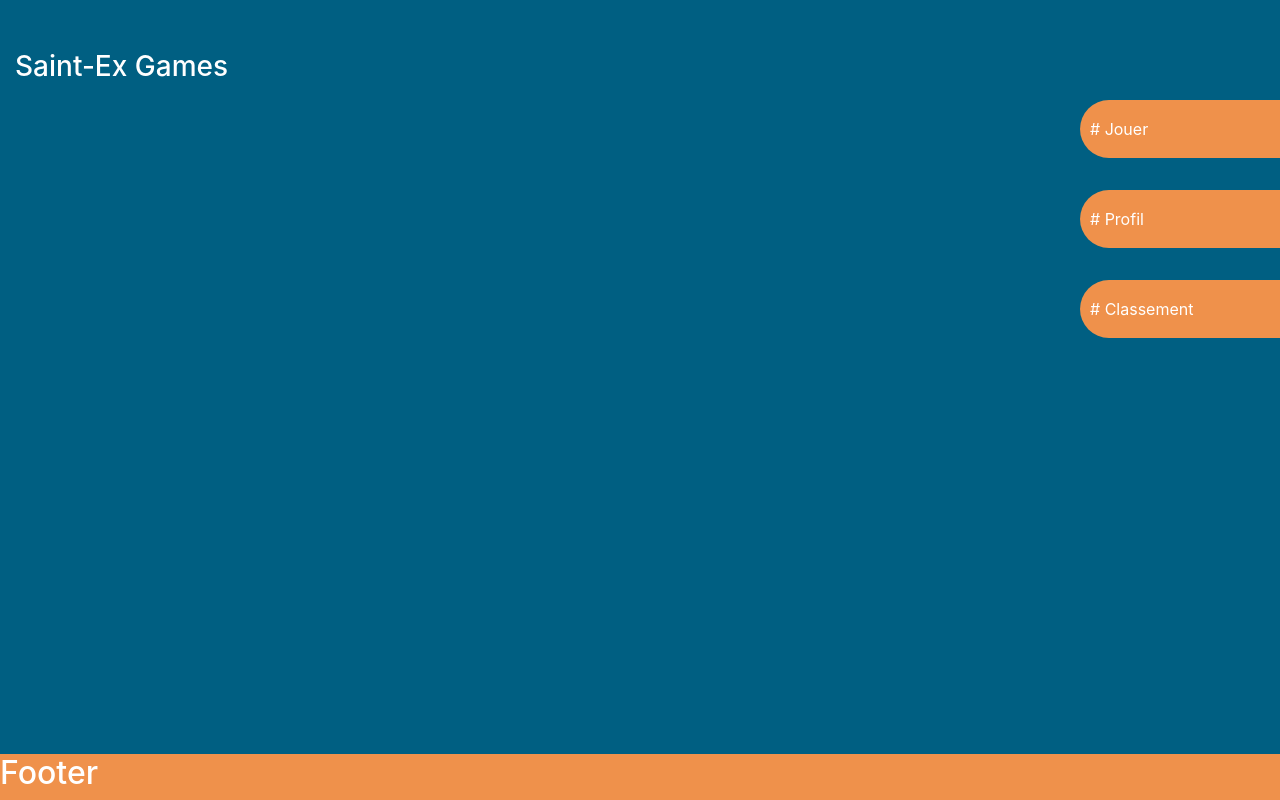
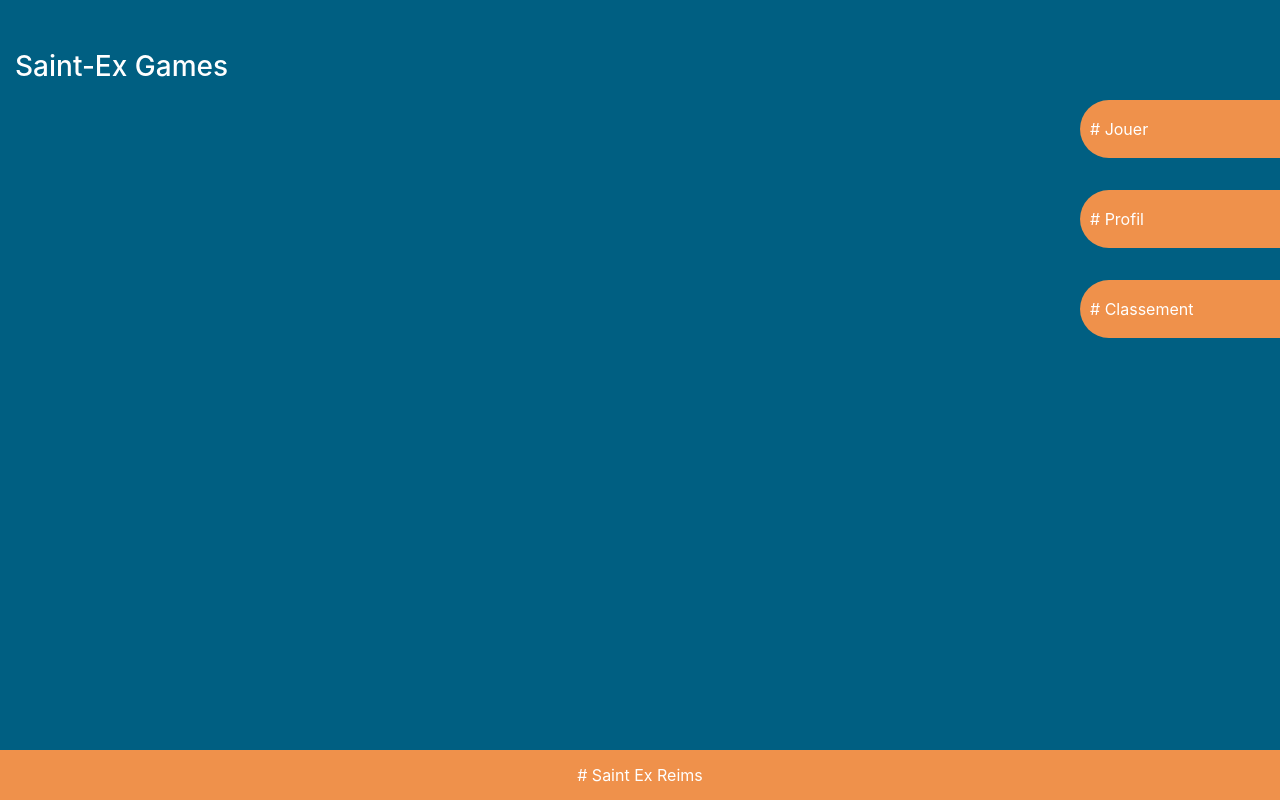
Before and after one commit to WildCodeSchool/reims-0918-js-hackathon-2-ffm, a React (Create React App) app in the folder front/: page / in a window 1280 px wide. Built offline with nearby package versions, Linux system fonts and the light colour scheme.

Commit message:
modify footer

```diff
--- a/front/src/components/Footer.css
+++ b/front/src/components/Footer.css
@@ -1,3 +1,9 @@
 .main_container_footer {
   background-color: #ef914b;
+  line-height: 50px;
 }
+
+.main_container_footer a {
+  text-decoration: none;
+  color: white;
+}
--- a/front/src/components/Footer.js
+++ b/front/src/components/Footer.js
@@ -4,8 +4,10 @@ import "./Footer.css";
 export class Footer extends Component {
   render() {
     return (
-      <div className="main_container_footer fixed-bottom">
-        <h2>Footer</h2>
+      <div className="main_container_footer fixed-bottom text-center">
+        <a href="http://www.saintex-reims.com" atl="Saint Ex Reims">
+          # Saint Ex Reims
+        </a>
       </div>
     );
   }
```
